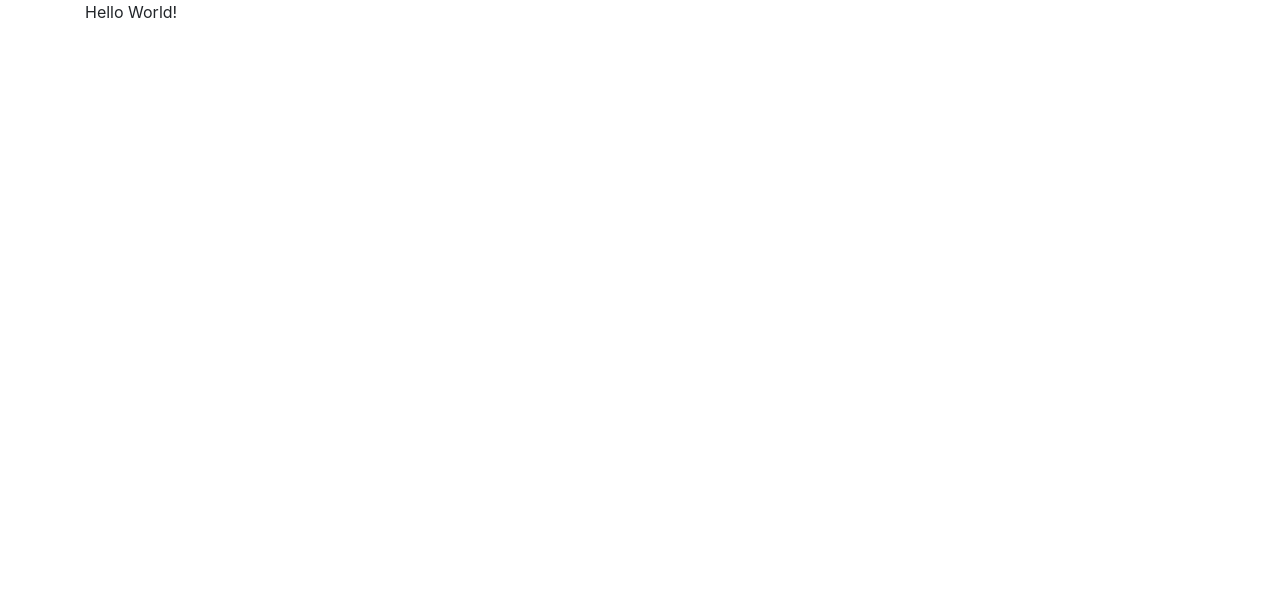
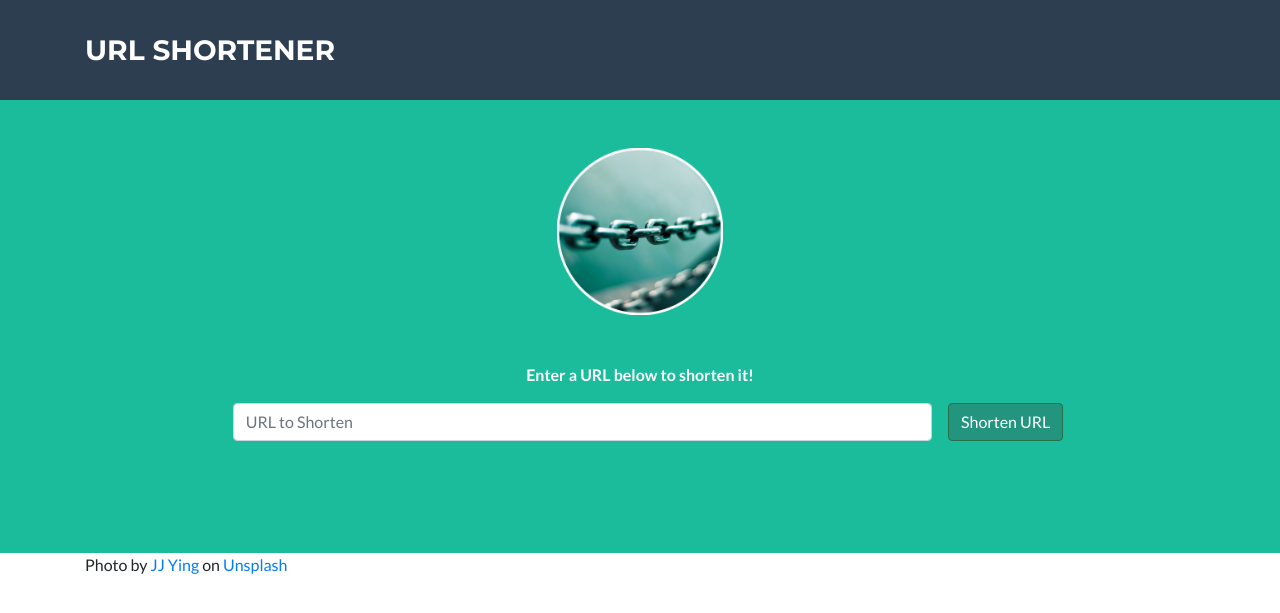
Before and after one commit to zenkimoto/url_shortener, a Flask app: page / in a window 1280 px wide. Before the commit the part shown is almost empty. Shown: the top 613 px of the page. Run offline with Flask 2, Linux system fonts and the light colour scheme; some libraries are stand-ins or nearby versions.

Commit message:
Updated page UI

```diff
--- /dev/null
+++ b/src/static/css/styles.css
@@ -0,0 +1,57 @@
+#navbar {
+    padding-top: 1.5rem;
+    padding-bottom: 1.5rem;
+    transition: padding-top 0.3s, padding-bottom 0.3s;
+    font-family: "Montserrat", -apple-system, BlinkMacSystemFont, "Segoe UI", Roboto, "Helvetica Neue", Arial, "Noto Sans", sans-serif, "Apple Color Emoji", "Segoe UI Emoji", "Segoe UI Symbol", "Noto Color Emoji";
+    font-weight: 700;
+}
+
+body {
+    font-family: "Lato", -apple-system, BlinkMacSystemFont, "Segoe UI", Roboto, "Helvetica Neue", Arial, "Noto Sans", sans-serif, "Apple Color Emoji", "Segoe UI Emoji", "Segoe UI Symbol", "Noto Color Emoji";
+    font-size: 1rem;
+    font-weight: 400;
+    line-height: 1.5;
+    color: #212529;
+    text-align: left;
+}
+
+#navbar .navbar-brand {
+    font-size: 1.75em;
+    transition: font-size 0.3s;
+}
+
+.bg-primary {
+    background-color: #1abc9c !important;
+}
+
+.bg-secondary {
+    background-color: #2c3e50 !important;
+}
+
+.btn-primary {
+    background-color: #23957f !important;
+    border-color: #266f49 !important;
+}
+
+.masthead {
+    padding-top: 3rem;
+    padding-bottom: 6rem;
+}
+
+.masthead-avatar {
+    width: 15%;
+    height: 15%;
+}
+
+form#url-form {
+    width: 90%;
+    justify-content: center;
+}
+
+#url-form-group {
+    width: 70%;
+}
+
+#url {
+    width: 100%;
+}
--- a/src/templates/index.html
+++ b/src/templates/index.html
@@ -1,37 +1,86 @@
 <!DOCTYPE html>
 <html>
+
 <head>
   <title>URL Shortener</title>
-    <link
-      rel="stylesheet"
-      href="https://stackpath.bootstrapcdn.com/bootstrap/4.5.0/css/bootstrap.min.css"
-      integrity="sha384-9aIt2nRpC12Uk9gS9baDl411NQApFmC26EwAOH8WgZl5MYYxFfc+NcPb1dKGj7Sk"
-      crossorigin="anonymous"
-    />
+  <!-- Bootstrap 4.5 -->
+  <link rel="stylesheet" href="https://stackpath.bootstrapcdn.com/bootstrap/4.5.0/css/bootstrap.min.css"
+    integrity="sha384-9aIt2nRpC12Uk9gS9baDl411NQApFmC26EwAOH8WgZl5MYYxFfc+NcPb1dKGj7Sk" crossorigin="anonymous" />
+  <!-- Google fonts-->
+  <link href="https://fonts.googleapis.com/css?family=Montserrat:400,700" rel="stylesheet" type="text/css" />
+  <link href="https://fonts.googleapis.com/css?family=Lato:400,700,400italic,700italic" rel="stylesheet"
+    type="text/css" />
+  <!-- Custom Styles -->
+  <link href="{{ url_for('static', filename='css/styles.css') }}" rel="stylesheet" type="text/css" />
 </head>
+
 <body>
+  <!-- Navbar -->
+  <nav class="navbar navbar-expand-lg navbar-dark bg-dark bg-secondary text-uppercase" id="navbar">
     <div class="container">
-        <div class="row">
-            <div class="col">
-                <p>Hello World!</p>
+      <a class="navbar-brand js-scroll-trigger" href="#page-top">URL Shortener</a>
+    </div>
+  </nav>
+  <!-- Masthead -->
+  <header class="masthead bg-primary text-white text-center">
+    <div class="container d-flex align-items-center flex-column">
+      <!-- Masthead Avatar Image-->
+      <img class="masthead-avatar mb-5" src="{{ url_for('static', filename='img/hero.png') }}"
+        alt="Chain Link Hero Image" />
+      <p><strong>Enter a URL below to shorten it!</strong></p>
+      <!-- URL Form -->
+      <form id="url-form" class="form-inline">
+        <div class="form-group mx-sm-3 mb-3" id="url-form-group">
+          <input type="text" class="form-control" id="url" placeholder="URL to Shorten">
+        </div>
+        <button id="shorten-url-button" class="btn btn-primary mb-3" type="button">Shorten URL</button>
+      </form>
+      <!-- Shortend Result -->
+      <div id="result" class="d-none">
+        <strong>
+          Shortened URL: <span id="short_url"></span>
+        </strong>
       </div>
     </div>
+  </header>
+
+  <div class="container">
+    <span>Photo by <a
+        href="https://unsplash.com/@jjying?utm_source=unsplash&amp;utm_medium=referral&amp;utm_content=creditCopyText">JJ
+        Ying</a> on <a
+        href="https://unsplash.com/s/photos/link?utm_source=unsplash&amp;utm_medium=referral&amp;utm_content=creditCopyText">Unsplash</a></span>
   </div>
 
-    <script
-      src="https://code.jquery.com/jquery-3.5.1.slim.min.js"
-      integrity="sha384-DfXdz2htPH0lsSSs5nCTpuj/zy4C+OGpamoFVy38MVBnE+IbbVYUew+OrCXaRkfj"
-      crossorigin="anonymous"
-    ></script>
-    <script
-      src="https://cdn.jsdelivr.net/npm/popper.js@1.16.0/dist/umd/popper.min.js"
-      integrity="sha384-Q6E9RHvbIyZFJoft+2mJbHaEWldlvI9IOYy5n3zV9zzTtmI3UksdQRVvoxMfooAo"
-      crossorigin="anonymous"
-    ></script>
-    <script
-      src="https://stackpath.bootstrapcdn.com/bootstrap/4.5.0/js/bootstrap.min.js"
-      integrity="sha384-OgVRvuATP1z7JjHLkuOU7Xw704+h835Lr+6QL9UvYjZE3Ipu6Tp75j7Bh/kR0JKI"
-      crossorigin="anonymous"
-    ></script>
+  <script src="https://code.jquery.com/jquery-3.5.1.min.js"
+    integrity="sha256-9/aliU8dGd2tb6OSsuzixeV4y/faTqgFtohetphbbj0=" crossorigin="anonymous"></script>
+  <script src="https://cdn.jsdelivr.net/npm/popper.js@1.16.0/dist/umd/popper.min.js"
+    integrity="sha384-Q6E9RHvbIyZFJoft+2mJbHaEWldlvI9IOYy5n3zV9zzTtmI3UksdQRVvoxMfooAo" crossorigin="anonymous">
+  </script>
+  <script src="https://stackpath.bootstrapcdn.com/bootstrap/4.5.0/js/bootstrap.min.js"
+    integrity="sha384-OgVRvuATP1z7JjHLkuOU7Xw704+h835Lr+6QL9UvYjZE3Ipu6Tp75j7Bh/kR0JKI" crossorigin="anonymous">
+  </script>
+
+  <script>
+    $(function () {
+      $('#shorten-url-button').on('click', function (e) {
+        let url = $('#url').val();
+
+        $.ajax({
+          'type': 'POST',
+          'url': '/shorten',
+          'contentType': 'application/json',
+          'data': JSON.stringify({
+            url
+          }),
+          'dataType': 'json',
+        }).done(function (result) {
+          $('#result').removeClass('d-none');
+          $('#short_url').html(result.shortened_url);
+        });
+
+      });
+    });
+  </script>
 </body>
+
 </html>
```
Also changed, not shown: src/static/img/hero.png (added). Lines whose indentation alone changed are shown as unchanged.
